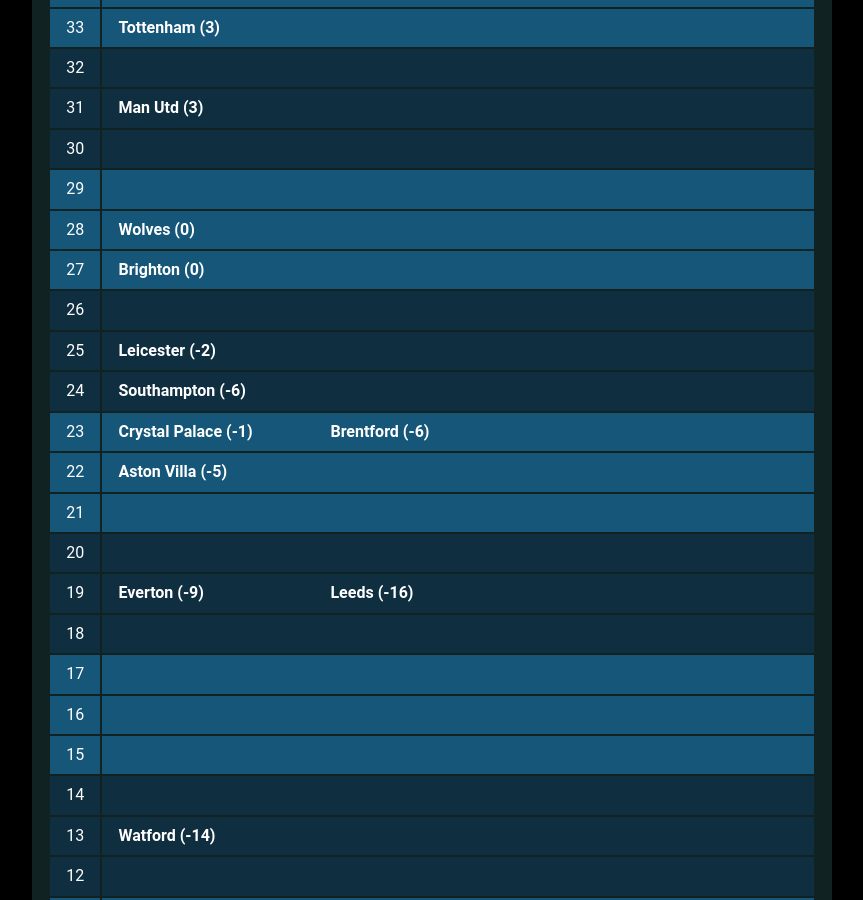
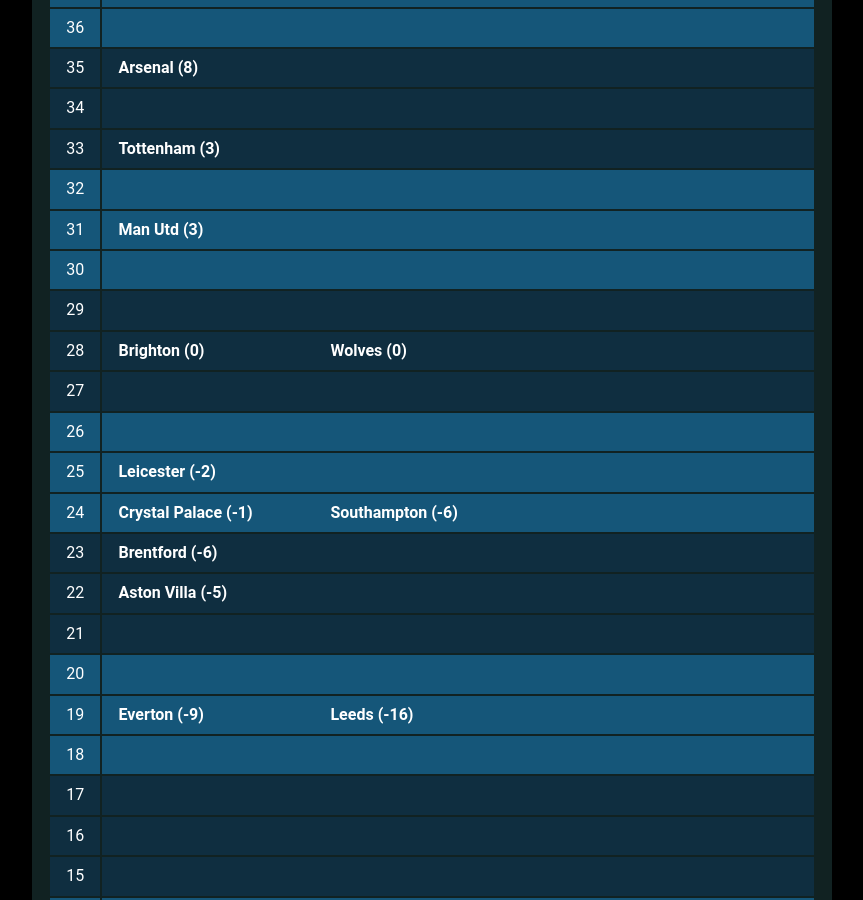
Before and after one commit to muru/muru.github.io, a Jekyll site: the page built from resources.md, in a window 1280 px wide and 900 px high, scrolled down 2285 px. Shown: the whole window, without its empty margins (208-1071 px from the left). Built offline with Jekyll 4.4.1, drawn with Linux system fonts in a browser that asks for light colours; some web fonts are replaced; some of the changed text lies outside the part shown.

Commit message:
updated cann-table: Sun 16 Jan 00:01:23 JST 2022

```diff
--- a/cann-table.html
+++ b/cann-table.html
@@ -1,244 +1,259 @@
 <table id="cann-table">
 <thead> <th> Pts </th> <th> Clubs (GD) </th> </thead>
 	<tr class="cann-row-1">
-		<td class="cann-point"> 53 </td>
+		<td class="cann-point"> 56 </td>
 		<td class="cann-clubs">
-			<span class="club-name"> Man City (40) </span>
+			<span class="club-name"> Man City (41) </span>
 		</td>
  	</tr>
 	<tr class="cann-row-1">
+		<td class="cann-point"> 55 </td>
+		<td class="cann-clubs">
+		</td>
+ 	</tr>
+	<tr class="cann-row-1">
+		<td class="cann-point"> 54 </td>
+		<td class="cann-clubs">
+		</td>
+ 	</tr>
+	<tr class="cann-row-2">
+		<td class="cann-point"> 53 </td>
+		<td class="cann-clubs">
+		</td>
+ 	</tr>
+	<tr class="cann-row-2">
 		<td class="cann-point"> 52 </td>
 		<td class="cann-clubs">
 		</td>
  	</tr>
-	<tr class="cann-row-1">
+	<tr class="cann-row-2">
 		<td class="cann-point"> 51 </td>
 		<td class="cann-clubs">
 		</td>
  	</tr>
-	<tr class="cann-row-2">
+	<tr class="cann-row-1">
 		<td class="cann-point"> 50 </td>
 		<td class="cann-clubs">
 		</td>
  	</tr>
-	<tr class="cann-row-2">
+	<tr class="cann-row-1">
 		<td class="cann-point"> 49 </td>
 		<td class="cann-clubs">
 		</td>
  	</tr>
-	<tr class="cann-row-2">
+	<tr class="cann-row-1">
 		<td class="cann-point"> 48 </td>
 		<td class="cann-clubs">
 		</td>
  	</tr>
-	<tr class="cann-row-1">
+	<tr class="cann-row-2">
 		<td class="cann-point"> 47 </td>
 		<td class="cann-clubs">
 		</td>
  	</tr>
-	<tr class="cann-row-1">
+	<tr class="cann-row-2">
 		<td class="cann-point"> 46 </td>
 		<td class="cann-clubs">
 		</td>
  	</tr>
-	<tr class="cann-row-1">
+	<tr class="cann-row-2">
 		<td class="cann-point"> 45 </td>
 		<td class="cann-clubs">
 		</td>
  	</tr>
-	<tr class="cann-row-2">
+	<tr class="cann-row-1">
 		<td class="cann-point"> 44 </td>
 		<td class="cann-clubs">
 		</td>
  	</tr>
-	<tr class="cann-row-2">
+	<tr class="cann-row-1">
 		<td class="cann-point"> 43 </td>
 		<td class="cann-clubs">
-			<span class="club-name"> Chelsea (29) </span>
+			<span class="club-name"> Chelsea (28) </span>
 		</td>
  	</tr>
-	<tr class="cann-row-2">
+	<tr class="cann-row-1">
 		<td class="cann-point"> 42 </td>
 		<td class="cann-clubs">
 			<span class="club-name"> Liverpool (34) </span>
 		</td>
  	</tr>
-	<tr class="cann-row-1">
+	<tr class="cann-row-2">
 		<td class="cann-point"> 41 </td>
 		<td class="cann-clubs">
 		</td>
  	</tr>
-	<tr class="cann-row-1">
+	<tr class="cann-row-2">
 		<td class="cann-point"> 40 </td>
 		<td class="cann-clubs">
 		</td>
  	</tr>
-	<tr class="cann-row-1">
+	<tr class="cann-row-2">
 		<td class="cann-point"> 39 </td>
 		<td class="cann-clubs">
 		</td>
  	</tr>
-	<tr class="cann-row-2">
+	<tr class="cann-row-1">
 		<td class="cann-point"> 38 </td>
 		<td class="cann-clubs">
 		</td>
  	</tr>
-	<tr class="cann-row-2">
+	<tr class="cann-row-1">
 		<td class="cann-point"> 37 </td>
 		<td class="cann-clubs">
 			<span class="club-name"> West Ham (12) </span>
 		</td>
  	</tr>
-	<tr class="cann-row-2">
+	<tr class="cann-row-1">
 		<td class="cann-point"> 36 </td>
 		<td class="cann-clubs">
 		</td>
  	</tr>
-	<tr class="cann-row-1">
+	<tr class="cann-row-2">
 		<td class="cann-point"> 35 </td>
 		<td class="cann-clubs">
 			<span class="club-name"> Arsenal (8) </span>
 		</td>
  	</tr>
-	<tr class="cann-row-1">
+	<tr class="cann-row-2">
 		<td class="cann-point"> 34 </td>
 		<td class="cann-clubs">
 		</td>
  	</tr>
-	<tr class="cann-row-1">
+	<tr class="cann-row-2">
 		<td class="cann-point"> 33 </td>
 		<td class="cann-clubs">
 			<span class="club-name"> Tottenham (3) </span>
 		</td>
  	</tr>
-	<tr class="cann-row-2">
+	<tr class="cann-row-1">
 		<td class="cann-point"> 32 </td>
 		<td class="cann-clubs">
 		</td>
  	</tr>
-	<tr class="cann-row-2">
+	<tr class="cann-row-1">
 		<td class="cann-point"> 31 </td>
 		<td class="cann-clubs">
 			<span class="club-name"> Man Utd (3) </span>
 		</td>
  	</tr>
-	<tr class="cann-row-2">
+	<tr class="cann-row-1">
 		<td class="cann-point"> 30 </td>
 		<td class="cann-clubs">
 		</td>
  	</tr>
-	<tr class="cann-row-1">
+	<tr class="cann-row-2">
 		<td class="cann-point"> 29 </td>
 		<td class="cann-clubs">
 		</td>
  	</tr>
-	<tr class="cann-row-1">
+	<tr class="cann-row-2">
 		<td class="cann-point"> 28 </td>
 		<td class="cann-clubs">
+			<span class="club-name"> Brighton (0) </span>
 			<span class="club-name"> Wolves (0) </span>
 		</td>
  	</tr>
-	<tr class="cann-row-1">
+	<tr class="cann-row-2">
 		<td class="cann-point"> 27 </td>
 		<td class="cann-clubs">
-			<span class="club-name"> Brighton (0) </span>
 		</td>
  	</tr>
-	<tr class="cann-row-2">
+	<tr class="cann-row-1">
 		<td class="cann-point"> 26 </td>
 		<td class="cann-clubs">
 		</td>
  	</tr>
-	<tr class="cann-row-2">
+	<tr class="cann-row-1">
 		<td class="cann-point"> 25 </td>
 		<td class="cann-clubs">
 			<span class="club-name"> Leicester (-2) </span>
 		</td>
  	</tr>
-	<tr class="cann-row-2">
+	<tr class="cann-row-1">
 		<td class="cann-point"> 24 </td>
 		<td class="cann-clubs">
+			<span class="club-name"> Crystal Palace (-1) </span>
 			<span class="club-name"> Southampton (-6) </span>
 		</td>
  	</tr>
-	<tr class="cann-row-1">
+	<tr class="cann-row-2">
 		<td class="cann-point"> 23 </td>
 		<td class="cann-clubs">
-			<span class="club-name"> Crystal Palace (-1) </span>
 			<span class="club-name"> Brentford (-6) </span>
 		</td>
  	</tr>
-	<tr class="cann-row-1">
+	<tr class="cann-row-2">
 		<td class="cann-point"> 22 </td>
 		<td class="cann-clubs">
 			<span class="club-name"> Aston Villa (-5) </span>
 		</td>
  	</tr>
-	<tr class="cann-row-1">
+	<tr class="cann-row-2">
 		<td class="cann-point"> 21 </td>
 		<td class="cann-clubs">
 		</td>
  	</tr>
-	<tr class="cann-row-2">
+	<tr class="cann-row-1">
 		<td class="cann-point"> 20 </td>
 		<td class="cann-clubs">
 		</td>
  	</tr>
-	<tr class="cann-row-2">
+	<tr class="cann-row-1">
 		<td class="cann-point"> 19 </td>
 		<td class="cann-clubs">
 			<span class="club-name"> Everton (-9) </span>
 			<span class="club-name"> Leeds (-16) </span>
 		</td>
  	</tr>
-	<tr class="cann-row-2">
+	<tr class="cann-row-1">
 		<td class="cann-point"> 18 </td>
 		<td class="cann-clubs">
 		</td>
  	</tr>
-	<tr class="cann-row-1">
+	<tr class="cann-row-2">
 		<td class="cann-point"> 17 </td>
 		<td class="cann-clubs">
 		</td>
  	</tr>
-	<tr class="cann-row-1">
+	<tr class="cann-row-2">
 		<td class="cann-point"> 16 </td>
 		<td class="cann-clubs">
 		</td>
  	</tr>
-	<tr class="cann-row-1">
+	<tr class="cann-row-2">
 		<td class="cann-point"> 15 </td>
 		<td class="cann-clubs">
 		</td>
  	</tr>
-	<tr class="cann-row-2">
+	<tr class="cann-row-1">
 		<td class="cann-point"> 14 </td>
 		<td class="cann-clubs">
 		</td>
  	</tr>
-	<tr class="cann-row-2">
+	<tr class="cann-row-1">
 		<td class="cann-point"> 13 </td>
 		<td class="cann-clubs">
 			<span class="club-name"> Watford (-14) </span>
 		</td>
  	</tr>
-	<tr class="cann-row-2">
+	<tr class="cann-row-1">
 		<td class="cann-point"> 12 </td>
 		<td class="cann-clubs">
 		</td>
  	</tr>
-	<tr class="cann-row-1">
+	<tr class="cann-row-2">
 		<td class="cann-point"> 11 </td>
 		<td class="cann-clubs">
 			<span class="club-name"> Burnley (-11) </span>
 			<span class="club-name"> Newcastle (-23) </span>
 		</td>
  	</tr>
-	<tr class="cann-row-1">
+	<tr class="cann-row-2">
 		<td class="cann-point"> 10 </td>
 		<td class="cann-clubs">
 			<span class="club-name"> Norwich (-36) </span>
 		</td>
  	</tr>
 </table>
-<span id="cann-gen-note"> Generated on  Friday, 14 January 2022 at 00:04 JST. </span>
+<span id="cann-gen-note"> Generated on  Sunday, 16 January 2022 at 00:01 JST. </span>
```
